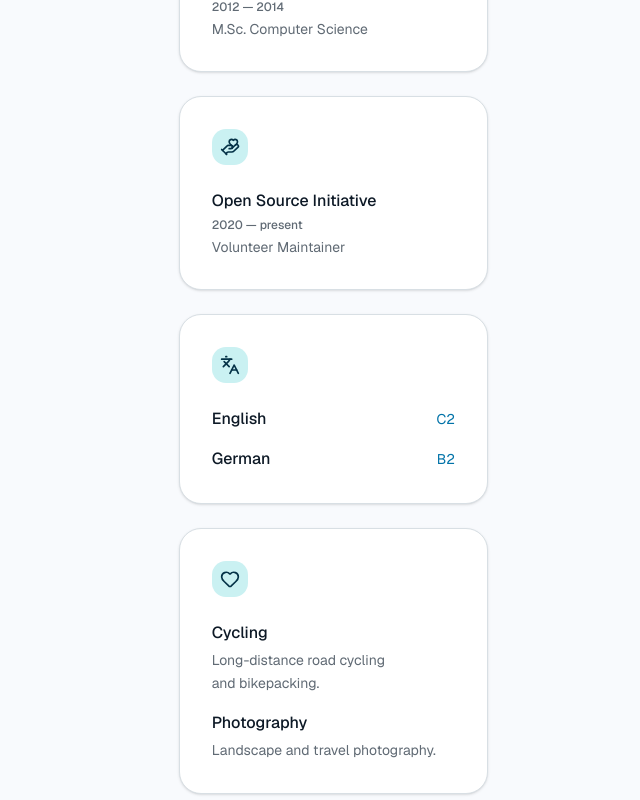
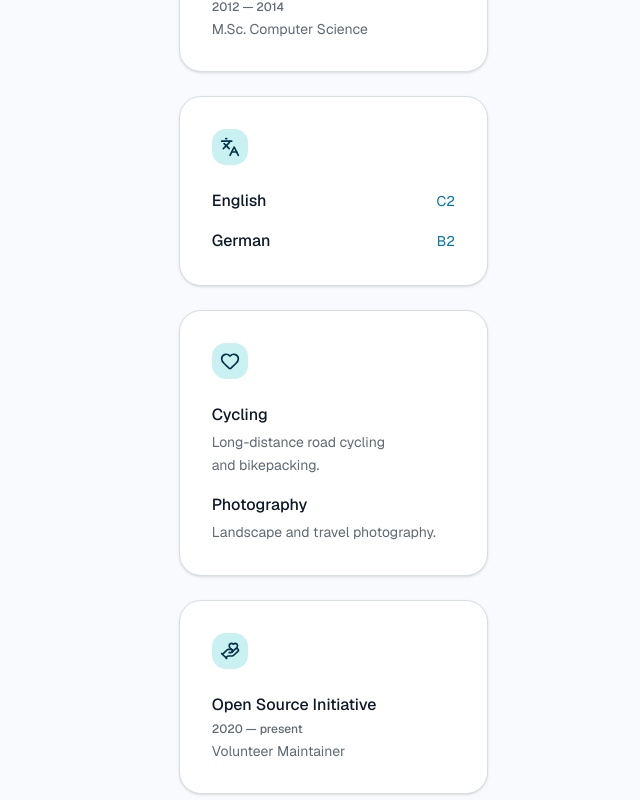
Before and after one commit to elonmir/cv, a Next.js app: page / in a window 1280 px wide. Shown: the part 860-1660 px from the top of the page, without its empty margins (640-1280 px from the left). Built offline with nearby package versions, Linux system fonts and the light colour scheme; no server answers.

Commit message:
feat: Reorder volunteering section in CV sidebar

```diff
--- a/components/cv/cv-app.tsx
+++ b/components/cv/cv-app.tsx
@@ -44,11 +44,6 @@ export function CVApp({ data }: { data: Record<Locale, CVData> }) {
         <EducationList items={cv.education} />
       </Section>
     ) : null,
-    cv.volunteering?.length ? (
-      <Section key="volunteering" title={t.volunteering} icon={HandHeart}>
-        <EducationList items={cv.volunteering} />
-      </Section>
-    ) : null,
     cv.languages?.length ? (
       <Section key="languages" title={t.languages} icon={Languages}>
         <LanguageList items={cv.languages} />
@@ -58,6 +53,11 @@ export function CVApp({ data }: { data: Record<Locale, CVData> }) {
       <Section key="hobbies" title={t.hobbies} icon={Heart}>
         <HobbyList items={cv.hobbies} />
       </Section>
+    ) : null,
+    cv.volunteering?.length ? (
+        <Section key="volunteering" title={t.volunteering} icon={HandHeart}>
+          <EducationList items={cv.volunteering} />
+        </Section>
     ) : null,
   ].filter(Boolean)
 
```
